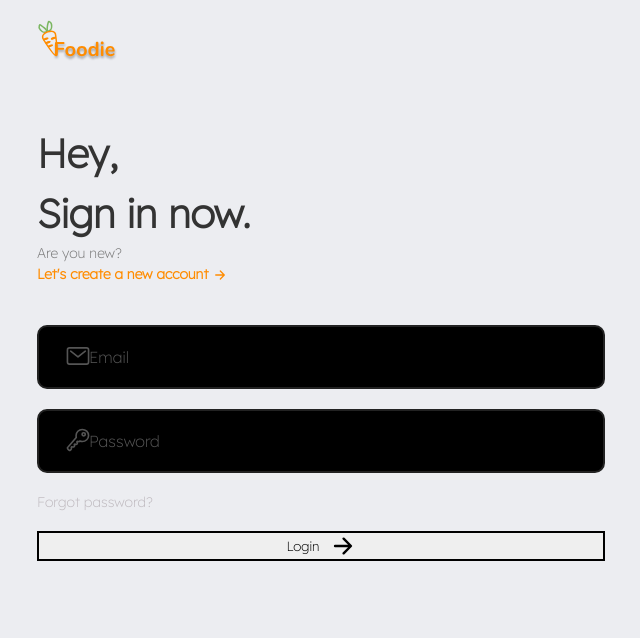
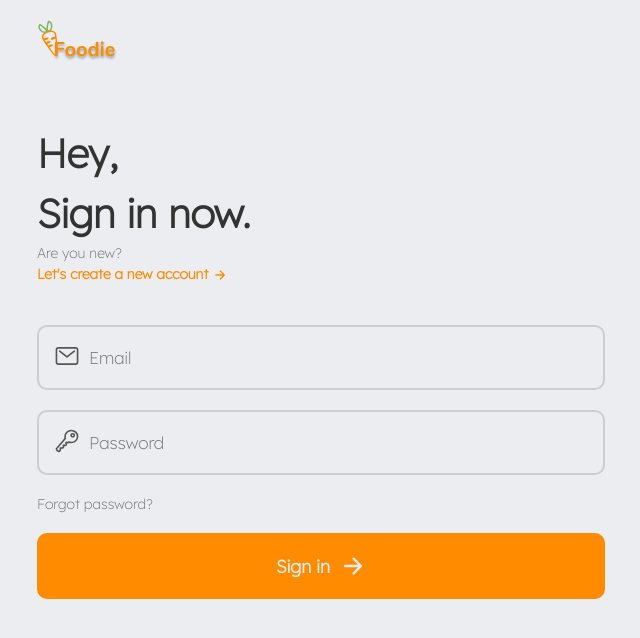
Before and after one commit to danielpalmares/foodie, a React (Create React App) app: page /signin in a window 1280 px wide. Shown: the top 638 px of the page, without its empty margins (319-959 px from the left). Built offline with nearby package versions, Linux system fonts and the light colour scheme; no server answers.

Commit message:
sign in form and page rebuilt with styled components

```diff
--- a/src/components/LoginForm.jsx
+++ b/src/components/SignInForm/index.jsx
@@ -6,12 +6,12 @@ import {
   IoKeyOutline,
   IoArrowForwardOutline,
 } from 'react-icons/io5';
-import styles from '../styles/components/LoginForm.module.scss';
+import { Form, InputContainer } from './styles';
 
-export default function LoginForm() {
+export default function SignInForm() {
   return (
-    <form action="">
-      <div className={styles.emailContainer}>
+    <Form>
+      <InputContainer>
         <label htmlFor="email">
           <IoMailOutline size={26} />
         </label>
@@ -22,9 +22,9 @@ export default function LoginForm() {
           placeholder="Email"
           required
         />
-      </div>
+      </InputContainer>
 
-      <div className={styles.passwordContainer}>
+      <InputContainer>
         <label htmlFor="password">
           <IoKeyOutline size={26} />
         </label>
@@ -35,15 +35,15 @@ export default function LoginForm() {
           placeholder="Password"
           required
         />
-      </div>
+      </InputContainer>
 
       <span>
         <Link to="/">Forgot password?</Link>
       </span>
 
       <button type="submit">
-        Login <IoArrowForwardOutline size={26} />
+        Sign in <IoArrowForwardOutline size={26} />
       </button>
-    </form>
+    </Form>
   );
 }
--- /dev/null
+++ b/src/components/SignInForm/styles.js
@@ -0,0 +1,86 @@
+import styled from 'styled-components';
+
+export const Form = styled.form`
+  display: flex;
+  flex-direction: column;
+  gap: 2rem;
+
+  position: relative;
+  margin: 2rem 0;
+
+  span {
+    display: block;
+    font-size: 1.4rem;
+
+    a:link,
+    a:visited {
+      color: ${props => props.theme.fontColors.secondary};
+    }
+  }
+
+  button {
+    display: flex;
+    justify-content: center;
+    align-items: center;
+    gap: 1rem;
+
+    font-family: 'Lexend', sans-serif;
+    font-size: 1.8rem;
+    font-weight: 600;
+    color: ${props =>
+      props.theme.mode === 'light'
+        ? props.theme.fontColors.bg
+        : props.theme.fontColors.primary};
+    padding: 2rem;
+
+    outline: none;
+    border: none;
+    border-radius: 1rem;
+    background: ${props => props.theme.colors.primary};
+    transition: all 0.2s;
+
+    &:active {
+      transform: translateX(1rem);
+    }
+  }
+`;
+
+export const InputContainer = styled.div`
+  position: relative;
+
+  label {
+    position: absolute;
+    top: 28%;
+    left: 5%;
+
+    @media screen and (min-width: 425px) {
+      left: 3%;
+    }
+  }
+
+  input {
+    width: 100%;
+    outline: none;
+
+    font-family: 'Lexend', sans-serif;
+    font-size: 1.7rem;
+    font-weight: 400;
+    color: ${props => props.theme.fontColors.primary};
+    padding: 2rem 2rem 2rem 5rem;
+
+    border: 2px solid ${props => props.theme.colors.border};
+    border-radius: 1rem;
+    background: ${props => props.theme.background};
+
+    &:focus {
+      border-color: ${props => props.theme.colors.primary};
+    }
+
+    &::placeholder {
+      font-family: 'Lexend', sans-serif;
+      font-size: 1.7rem;
+      font-weight: 400;
+      color: ${props => props.theme.fontColors.secondary};
+    }
+  }
+`;
--- a/src/pages/SignIn/index.jsx
+++ b/src/pages/SignIn/index.jsx
@@ -1,7 +1,7 @@
 import React from 'react';
 import { Link } from 'react-router-dom';
 
-import LoginForm from '../../components/LoginForm';
+import SignInForm from '../../components/SignInForm';
 import LandingHeader from '../../components/LandingHeader';
 
 import { IoArrowForwardOutline } from 'react-icons/io5';
@@ -26,7 +26,7 @@ export default function SignIn() {
         </div>
       </Directions>
 
-      <LoginForm />
+      <SignInForm />
     </SignInContainer>
   );
 }
```
Also changed, not shown: src/pages/SignIn/styles.module.scss (deleted, +0 -50 lines).
